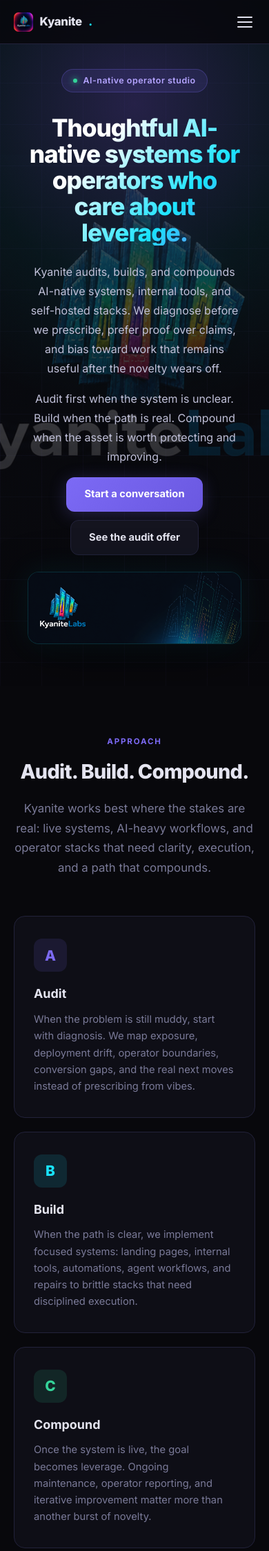
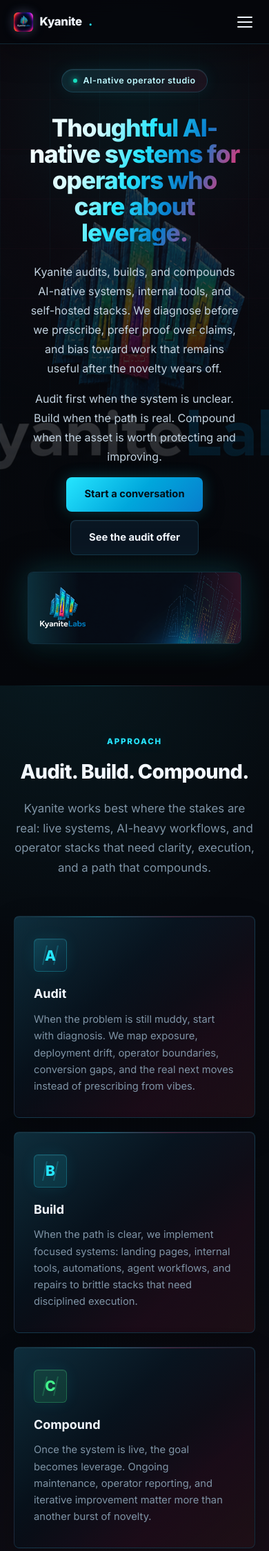
Before and after one commit to KyaniteLabs/kyanite-landing, a Flask app: page / in a window 390 px wide. Shown: the top 2249 px of the page at 69% size. Run offline with Flask 3, Linux system fonts and the light colour scheme; some libraries are stand-ins or nearby versions.

Commit message:
Make Kyanite landing follow the neon brand system
Rebuild the landing CSS tokens and repeated surfaces around the shipped Kyanite logo/header/hero assets so the page no longer mixes old purple SaaS styling with the new visual identity.

Constraint: Use the existing static asset pack and keep the current landing content/route intact.

Rejected: Replacing the page with a new marketing layout | The live page copy and structure had already been restored and only needed a cohesive visual system.

Confidence: high

Scope-risk: narrow

Directive: Keep future landing treatments derived from the neon cyan, deep graphite, blue, and magenta asset palette instead of reintroducing generic purple SaaS tokens.

Tested: python3 -m py_compile app.py; git diff --check; headless Chrome screenshots for exact file URL on desktop and mobile, including lower-section scroll captures.

Not-tested: Contact form submission against production endpoint from the browser.

```diff
--- a/templates/landing-v2.html
+++ b/templates/landing-v2.html
@@ -24,40 +24,63 @@
     *, *::before, *::after { box-sizing: border-box; margin: 0; padding: 0; }
 
     :root {
-      --midnight: #08080c;
-      --surface: #0e0e16;
-      --surface2: #14141f;
-      --surface3: #1a1a28;
-      --border: #22223a;
-      --border-hover: #3a3a5c;
-      --text: #e4e4f0;
-      --text2: #c0c0d8;
-      --muted: #7a7a98;
-      --cyan: #19e3ff;
-      --cyan-dim: rgba(25, 227, 255, 0.12);
-      --violet: #7c6af5;
-      --violet-dim: rgba(124, 106, 245, 0.12);
-      --violet-glow: rgba(124, 106, 245, 0.25);
-      --green: #34d399;
-      --green-dim: rgba(52, 211, 153, 0.12);
-      --radius: 12px;
-      --radius-sm: 8px;
-      --radius-lg: 16px;
-      --radius-pill: 100px;
+      --void: #05070b;
+      --midnight: #080d14;
+      --basalt: #0b131d;
+      --basalt-2: #0e1b29;
+      --basalt-3: #122335;
+      --glass: rgba(8, 18, 28, 0.74);
+      --glass-strong: rgba(10, 23, 35, 0.9);
+      --line: rgba(76, 194, 240, 0.18);
+      --line-hot: rgba(255, 46, 93, 0.22);
+      --line-gold: rgba(255, 199, 71, 0.24);
+      --hairline: linear-gradient(90deg, transparent, rgba(38,230,255,0.72), rgba(255,47,109,0.5), transparent);
+      --text: #f3f8ff;
+      --text2: #c2d2df;
+      --muted: #7f94a6;
+      --cyan: #26e6ff;
+      --cyan-2: #00a7dc;
+      --blue: #087dcc;
+      --teal: #19dfc0;
+      --magenta: #ff2f6d;
+      --ember: #ff7040;
+      --gold: #ffc947;
+      --green: #41f08a;
+      --cyan-dim: rgba(38, 230, 255, 0.12);
+      --blue-dim: rgba(8, 125, 204, 0.16);
+      --magenta-dim: rgba(255, 47, 109, 0.12);
+      --gold-dim: rgba(255, 201, 71, 0.12);
+      --green-dim: rgba(65, 240, 138, 0.12);
+      --shadow: rgba(0, 0, 0, 0.46);
+      --glow-cyan: rgba(38, 230, 255, 0.22);
+      --glow-blue: rgba(8, 125, 204, 0.28);
+      --glow-hot: rgba(255, 47, 109, 0.18);
+      --radius: 8px;
+      --radius-sm: 6px;
+      --radius-lg: 8px;
+      --radius-pill: 999px;
+      --bevel: linear-gradient(135deg, rgba(38,230,255,0.42), rgba(8,125,204,0.12) 38%, rgba(255,47,109,0.26) 72%, rgba(255,201,71,0.16));
+      --prism-text: linear-gradient(115deg, #fff 0%, #d7fbff 28%, var(--cyan) 48%, var(--blue) 68%, var(--magenta) 88%);
+      --panel-fill: linear-gradient(145deg, rgba(12,28,42,0.94), rgba(6,11,18,0.96) 54%, rgba(22,8,20,0.9));
+      --field-fill: linear-gradient(180deg, rgba(8,19,29,0.92), rgba(4,9,15,0.94));
     }
 
-    html { scroll-behavior: smooth; }
+    html { scroll-behavior: smooth; background: var(--void); }
 
     body {
       font-family: 'Inter', system-ui, -apple-system, sans-serif;
-      background: var(--midnight);
+      background:
+        radial-gradient(circle at 18% 8%, rgba(38,230,255,0.08), transparent 28rem),
+        radial-gradient(circle at 82% 20%, rgba(255,47,109,0.08), transparent 30rem),
+        linear-gradient(180deg, var(--void), var(--midnight) 34%, var(--void));
       color: var(--text);
       line-height: 1.6;
       overflow-x: hidden;
       -webkit-font-smoothing: antialiased;
+      min-height: 100vh;
     }
 
-    a { color: var(--violet); text-decoration: none; transition: color 0.2s; }
+    a { color: var(--cyan); text-decoration: none; transition: color 0.2s; }
     a:hover { color: var(--cyan); }
 
     /* ── Nav ────────────────────────────── */
@@ -67,9 +90,10 @@
       padding: 0 clamp(1.25rem, 4vw, 2.5rem);
       height: 64px;
       display: flex; align-items: center; justify-content: space-between;
-      background: rgba(8, 8, 12, 0.85);
+      background: rgba(5, 7, 11, 0.84);
       backdrop-filter: blur(16px); -webkit-backdrop-filter: blur(16px);
-      border-bottom: 1px solid var(--border);
+      border-bottom: 1px solid var(--line);
+      box-shadow: 0 14px 42px rgba(0,0,0,0.28);
     }
 
     .nav-logo {
@@ -77,21 +101,27 @@
       font-weight: 800; font-size: 1.05rem; color: var(--text);
       letter-spacing: -0.02em; text-decoration: none;
     }
-    .nav-logo img { width: 28px; height: 28px; border-radius: 7px; object-fit: cover; }
+    .nav-logo img { width: 28px; height: 28px; border-radius: var(--radius-sm); object-fit: cover; box-shadow: 0 0 18px var(--glow-cyan), 0 0 16px var(--glow-hot); }
     .nav-logo .dot { color: var(--cyan); }
 
     .nav-links { display: flex; gap: 1.75rem; align-items: center; }
-    .nav-links a { color: var(--muted); font-size: .85rem; font-weight: 500; }
+    .nav-links a { color: var(--muted); font-size: .85rem; font-weight: 600; position: relative; }
+    .nav-links a::after {
+      content: ''; position: absolute; left: 0; right: 0; bottom: -10px; height: 1px;
+      background: linear-gradient(90deg, transparent, var(--cyan), var(--magenta), transparent);
+      opacity: 0; transform: scaleX(.6); transition: opacity .2s, transform .2s;
+    }
     .nav-links a:hover { color: var(--text); }
+    .nav-links a:hover::after { opacity: 1; transform: scaleX(1); }
 
     .nav-cta {
-      background: var(--violet); color: #fff !important;
+      background: linear-gradient(135deg, var(--cyan), var(--blue) 58%, var(--magenta)); color: #021019 !important;
       padding: 7px 16px; border-radius: var(--radius-sm);
       font-weight: 600 !important; font-size: .85rem !important;
       transition: background 0.2s, transform 0.2s;
-      box-shadow: 0 2px 12px var(--violet-glow);
+      box-shadow: 0 0 18px var(--glow-cyan), 0 8px 28px rgba(0,0,0,0.28);
     }
-    .nav-cta:hover { background: #8b7af7; transform: translateY(-1px); color: #fff !important; }
+    .nav-cta:hover { transform: translateY(-1px); color: #021019 !important; filter: brightness(1.08); }
 
     .hamburger { display: none; flex-direction: column; gap: 5px; cursor: pointer; padding: 4px; background: none; border: none; }
     .hamburger span { width: 22px; height: 2px; background: var(--text); border-radius: 2px; transition: all 0.3s; }
@@ -118,7 +148,7 @@
       text-align: center; padding: 120px 2rem 80px;
       position: relative; overflow: hidden;
       background:
-        linear-gradient(180deg, rgba(8,8,12,0.9) 0%, rgba(8,8,12,0.72) 45%, var(--midnight) 100%),
+        linear-gradient(180deg, rgba(5,7,11,0.82) 0%, rgba(5,7,11,0.74) 44%, var(--void) 100%),
         url('../static/brand/website_hero_dark_1920x1080.png') center/cover no-repeat;
     }
 
@@ -126,37 +156,40 @@
       content: ''; position: absolute;
       top: -300px; left: 50%; transform: translateX(-50%);
       width: 900px; height: 900px;
-      background: radial-gradient(ellipse, var(--violet-glow) 0%, rgba(25,227,255,0.06) 40%, transparent 70%);
+      background: radial-gradient(ellipse, var(--glow-cyan) 0%, rgba(255,47,109,0.08) 34%, transparent 70%);
       pointer-events: none;
     }
 
     .hero::after {
       content: ''; position: absolute; inset: 0;
-      background-image:
-        linear-gradient(rgba(124,106,245,0.03) 1px, transparent 1px),
-        linear-gradient(90deg, rgba(124,106,245,0.03) 1px, transparent 1px);
-      background-size: 60px 60px;
+      background:
+        linear-gradient(90deg, rgba(38,230,255,0.04) 1px, transparent 1px),
+        linear-gradient(180deg, rgba(255,47,109,0.035) 1px, transparent 1px);
+      background-size: 72px 72px;
+      mask-image: linear-gradient(180deg, transparent, #000 22%, transparent 88%);
       pointer-events: none;
     }
 
     .hero-badge {
       display: inline-flex; align-items: center; gap: 8px;
-      background: var(--violet-dim); border: 1px solid rgba(124,106,245,0.25);
-      color: #b4a4ff; padding: 6px 16px; border-radius: var(--radius-pill);
+      background: linear-gradient(135deg, rgba(38,230,255,0.12), rgba(255,47,109,0.08));
+      border: 1px solid var(--line);
+      color: #bff9ff; padding: 6px 16px; border-radius: var(--radius-pill);
       font-size: .78rem; font-weight: 600; margin-bottom: 2rem; letter-spacing: .04em;
       position: relative; z-index: 1;
+      box-shadow: inset 0 1px 0 rgba(255,255,255,0.08), 0 0 24px rgba(38,230,255,0.08);
     }
     .hero-badge::before {
       content: ''; width: 6px; height: 6px;
-      background: var(--green); border-radius: 50%;
-      box-shadow: 0 0 8px var(--green);
+      background: var(--teal); border-radius: 50%;
+      box-shadow: 0 0 8px var(--teal);
     }
 
     .hero h1 {
       font-size: clamp(2.4rem, 6vw, 4.2rem);
       font-weight: 800; letter-spacing: -0.03em; line-height: 1.08;
       margin-bottom: 1.5rem; position: relative; z-index: 1;
-      background: linear-gradient(135deg, #ffffff 30%, var(--cyan) 70%, var(--violet) 100%);
+      background: var(--prism-text);
       -webkit-background-clip: text; -webkit-text-fill-color: transparent; background-clip: text;
     }
 
@@ -178,11 +211,16 @@
       position: relative; z-index: 1;
       width: min(680px, 100%);
       margin: 2rem auto 0;
-      border: 1px solid rgba(25,227,255,0.18);
+      border: 1px solid var(--line);
       border-radius: var(--radius-lg);
       overflow: hidden;
-      background: rgba(8,8,12,0.62);
-      box-shadow: 0 24px 80px rgba(0,0,0,0.38), 0 0 44px rgba(25,227,255,0.08);
+      background: var(--glass);
+      box-shadow: 0 24px 80px var(--shadow), 0 0 44px var(--glow-cyan), inset 0 1px 0 rgba(255,255,255,0.05);
+    }
+    .hero-brand::before {
+      content: ''; position: absolute; inset: 0; pointer-events: none;
+      background: linear-gradient(90deg, rgba(38,230,255,0.16), transparent 24%, transparent 76%, rgba(255,47,109,0.16));
+      mix-blend-mode: screen;
     }
     .hero-brand img {
       display: block;
@@ -201,21 +239,30 @@
       transition: all 0.25s; text-decoration: none; font-family: inherit;
     }
     .btn-primary {
-      background: linear-gradient(135deg, var(--violet), #6a58e0);
-      color: #fff; box-shadow: 0 4px 24px var(--violet-glow);
+      background: linear-gradient(135deg, var(--cyan), var(--cyan-2) 52%, var(--blue));
+      color: #031019; box-shadow: 0 0 22px var(--glow-cyan), 0 12px 32px rgba(0,0,0,0.32);
     }
-    .btn-primary:hover { background: linear-gradient(135deg, #8b7af7, var(--violet)); transform: translateY(-2px); box-shadow: 0 8px 32px var(--violet-glow); color: #fff; }
-    .btn-secondary { background: var(--surface2); color: var(--text); border: 1px solid var(--border); }
-    .btn-secondary:hover { background: var(--surface3); border-color: var(--border-hover); transform: translateY(-1px); color: var(--text); }
+    .btn-primary:hover { transform: translateY(-2px); box-shadow: 0 0 28px var(--glow-cyan), 0 14px 38px rgba(0,0,0,0.36); color: #031019; filter: brightness(1.06); }
+    .btn-secondary { background: rgba(12,28,42,0.78); color: var(--text); border: 1px solid var(--line); box-shadow: inset 0 1px 0 rgba(255,255,255,0.05); }
+    .btn-secondary:hover { background: rgba(16,42,62,0.92); border-color: rgba(38,230,255,0.42); transform: translateY(-1px); color: var(--text); }
 
     /* ── Sections ────────────────────────────── */
 
     section { padding: 96px 0; position: relative; }
+    section::before {
+      content: ''; position: absolute; top: 0; left: 50%; transform: translateX(-50%);
+      width: min(640px, calc(100% - 2.5rem)); height: 1px;
+      background: var(--hairline); opacity: .28; pointer-events: none;
+    }
+    .hero::before, .hero::after { z-index: 0; }
+    .hero .container { position: relative; z-index: 1; }
+    .hero::before { width: 920px; height: 920px; }
 
     .section-label {
-      text-align: center; font-size: .72rem; font-weight: 700;
+      text-align: center; font-size: .72rem; font-weight: 800;
       letter-spacing: .16em; text-transform: uppercase;
-      color: var(--violet); margin-bottom: 12px;
+      color: var(--cyan); margin-bottom: 12px;
+      text-shadow: 0 0 20px rgba(38,230,255,0.24);
     }
     .section-title {
       text-align: center; font-size: clamp(1.8rem, 4vw, 2.8rem);
@@ -226,7 +273,14 @@
       max-width: 680px; margin: 0 auto 56px; line-height: 1.7;
     }
 
-    .band { background: var(--surface); border-top: 1px solid var(--border); border-bottom: 1px solid var(--border); }
+    .band {
+      background:
+        linear-gradient(180deg, rgba(5,7,11,0.2), rgba(8,18,28,0.76), rgba(5,7,11,0.2)),
+        radial-gradient(circle at 12% 10%, rgba(38,230,255,0.06), transparent 28rem),
+        radial-gradient(circle at 88% 24%, rgba(255,47,109,0.06), transparent 26rem);
+      border-top: 1px solid var(--line);
+      border-bottom: 1px solid rgba(255,47,109,0.12);
+    }
 
     /* ── Card Grids ────────────────────────────── */
 
@@ -235,27 +289,42 @@
     }
 
     .card {
-      background: var(--surface); border: 1px solid var(--border);
+      background: var(--panel-fill); border: 1px solid var(--line);
       border-radius: var(--radius-lg); padding: 32px 28px;
       transition: all 0.3s; position: relative; overflow: hidden;
+      box-shadow: inset 0 1px 0 rgba(255,255,255,0.05), 0 18px 46px rgba(0,0,0,0.22);
     }
     .card::before {
       content: ''; position: absolute; inset: 0;
-      background: linear-gradient(135deg, var(--violet-dim) 0%, transparent 60%);
-      opacity: 0; transition: opacity 0.3s;
+      background: var(--bevel);
+      opacity: .22; transition: opacity 0.3s;
+      pointer-events: none;
     }
-    .card:hover { border-color: rgba(124,106,245,0.35); transform: translateY(-4px); box-shadow: 0 12px 40px rgba(0,0,0,0.3); }
-    .card:hover::before { opacity: 1; }
+    .card::after {
+      content: ''; position: absolute; top: 0; left: 18px; right: 18px; height: 1px;
+      background: var(--hairline);
+      opacity: .55;
+    }
+    .card:hover { border-color: rgba(38,230,255,0.4); transform: translateY(-4px); box-shadow: 0 12px 44px rgba(0,0,0,0.34), 0 0 24px rgba(38,230,255,0.08); }
+    .card:hover::before { opacity: .44; }
 
     .card-icon {
       width: 48px; height: 48px;
-      background: var(--violet-dim); border-radius: var(--radius);
+      background: linear-gradient(135deg, rgba(38,230,255,0.16), rgba(8,125,204,0.08)); border-radius: var(--radius-sm);
       display: flex; align-items: center; justify-content: center;
       font-size: 1.3rem; font-weight: 800; margin-bottom: 18px;
-      color: var(--violet); position: relative;
+      color: var(--cyan); position: relative;
+      border: 1px solid rgba(38,230,255,0.24);
+      box-shadow: inset 0 1px 0 rgba(255,255,255,0.06), 0 0 22px rgba(38,230,255,0.08);
     }
     .card-icon.cyan-icon { background: var(--cyan-dim); color: var(--cyan); }
-    .card-icon.green-icon { background: var(--green-dim); color: var(--green); }
+    .card-icon.green-icon { background: var(--green-dim); color: var(--green); border-color: rgba(65,240,138,0.28); }
+    .card-icon.hot-icon { background: var(--magenta-dim); color: var(--magenta); border-color: var(--line-hot); }
+    .card-icon::after {
+      content: ''; position: absolute; inset: 9px 14px;
+      border-left: 2px solid currentColor; border-right: 2px solid currentColor;
+      transform: skewX(-12deg); opacity: .2;
+    }
 
     .card h3 { font-size: 1.12rem; font-weight: 700; margin-bottom: 10px; position: relative; }
     .card p { color: var(--muted); font-size: .92rem; line-height: 1.65; position: relative; }
@@ -683,11 +772,7 @@
       <div class="footer-grid">
         <div class="footer-brand">
           <a href="/" class="nav-logo" style="font-size:1.1rem;">
-            <svg viewBox="0 0 320 320" role="img" aria-hidden="true" fill="none" style="width:24px;height:24px;">
-              <rect x="80" y="60" width="40" height="200" rx="4" fill="#7c6af5" transform="rotate(-15 100 160)"/>
-              <rect x="140" y="40" width="48" height="240" rx="4" fill="#19e3ff" transform="rotate(5 164 160)"/>
-              <rect x="200" y="80" width="36" height="180" rx="4" fill="#7c6af5" transform="rotate(20 218 170)"/>
-            </svg>
+            <img src="../static/brand/avatar_square_neon_64x64.png" alt="" aria-hidden="true">
             Kyanite<span class="dot">.</span>
           </a>
           <p>AI-native operator work for live systems that need clarity, disciplined execution, and long-term leverage.</p>
```
Also changed, not shown: other parts of templates/landing-v2.html (+47 -27 lines).
